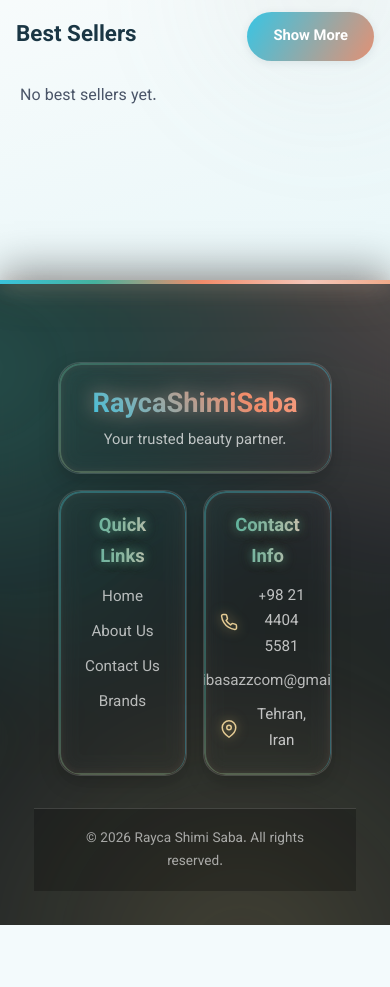
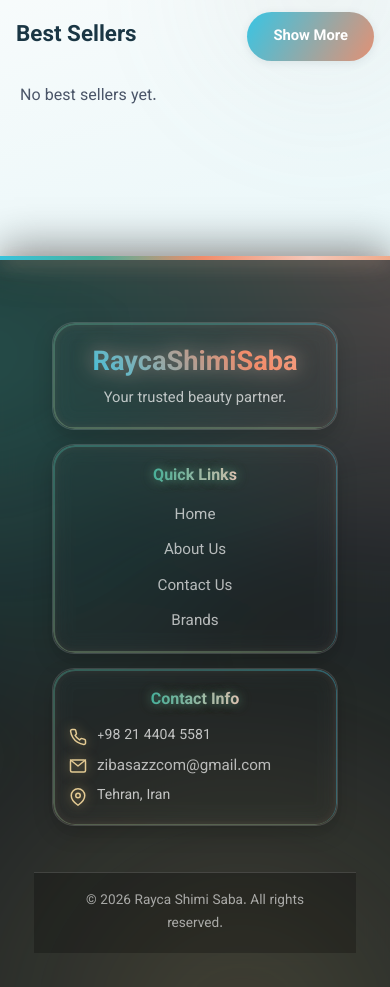
Before and after one commit to mtaham84/brand-site, a Django app: page /en/ in a window 390 px wide. Shown: the part 77-1064 px from the top of the page. Before the commit the page ends 1002 px from the top, so only its background shows below. Run offline with Django 5.2, Linux system fonts and the light colour scheme; data that the repository does not hold is empty.

Commit message:
Update base template

```diff
--- a/brands/templates/brands/base.html
+++ b/brands/templates/brands/base.html
@@ -1198,7 +1198,7 @@ footer::before {
 }
 .contact-list li {
     display: flex;
-    align-items: center;
+    align-items: flex-start;
     gap: 10px;
     color: rgba(255, 255, 255, 0.72);
     font-size: 0.95rem;
@@ -1208,9 +1208,26 @@ footer::before {
 .contact-list li:nth-child(1):hover { color: var(--pink); text-shadow: 0 0 10px var(--pink); animation: neonFlicker 400ms ease-in-out; }
 .contact-list li:nth-child(3):hover { color: var(--lavender); text-shadow: 0 0 10px var(--lavender); animation: neonFlicker 400ms ease-in-out; }
 
+/* متن کنار آیکن — اجازه‌ی شکستن خط به‌جای سرریز و بریده‌شدن */
+.contact-text {
+    min-width: 0;
+    flex: 1;
+    overflow-wrap: anywhere;
+    word-break: break-word;
+    text-align: start;
+    line-height: 1.5;
+}
+/* شماره تلفن و ایمیل چپ‌چین و ایزوله بشن تا وسط متن فارسی به‌هم نریزن */
+.ltr-text {
+    direction: ltr;
+    unicode-bidi: isolate;
+    display: inline-block;
+}
+
 /* آیکن‌های تماس با افکت نئونی */
 .contact-icon {
     flex-shrink: 0;
+    margin-top: 2px;
     color: var(--gold-light);
     stroke-width: 2;
     transition: transform var(--dur-base) var(--ease-snap), color var(--dur-base) var(--ease-out), filter var(--dur-base) var(--ease-out);
@@ -1226,8 +1243,8 @@ footer::before {
 .email-link-footer {
     color: rgba(255, 255, 255, 0.72);
     text-decoration: none;
-    display: inline-flex;
-    align-items: center;
+    display: flex;
+    align-items: flex-start;
     gap: 10px;
     transition: color var(--dur-fast) var(--ease-out), text-shadow var(--dur-fast) var(--ease-out);
 }
@@ -1257,15 +1274,16 @@ footer::before {
 
 /* واکنش‌گرایی */
 @media (max-width: 768px) {
+    .site-footer { margin-top: 56px; }
     .footer-grid {
-        grid-template-columns: 1fr 1fr;      /* دو ستون مساوی */
-        gap: 16px;
+        grid-template-columns: 1fr;   /* تک‌ستونه — قبلاً دوستونه بود و باعث می‌شد اطلاعات تماس در نصف عرض جا نشه و بریده بشه */
+        gap: 14px;
+        padding: 32px 18px 22px;
         text-align: center;
     }
 
-    /* کارت برند تمام عرض ردیف اول را بگیرد */
     .footer-card:first-child {
-        grid-column: span 2;
+        grid-column: auto;
     }
 
     .footer-desc {
@@ -1277,18 +1295,24 @@ footer::before {
         padding-left: 0;
     }
 
-    .contact-list li {
-        justify-content: center;
-    }
+    /* اطلاعات تماس چپ‌چین (خوانا) می‌مونه، حتی وقتی بقیه‌ی فوتر وسط‌چینه */
+    .contact-list { text-align: start; }
+    .contact-list li { justify-content: flex-start; }
+    .email-link-footer { justify-content: flex-start; }
 
     .site-footer::after {
         inset: -20% -20%;
     }
 
-    /* اختیاری: فاصلهٔ کمتر برای گوشی‌های خیلی باریک */
+    /* فاصله‌ی کمتر برای گوشی‌های خیلی باریک، و کوتاه‌تر شدن کل فوتر */
     .footer-card {
-        padding: 20px 16px;
+        padding: 18px 16px;
     }
+    .footer-heading { margin-bottom: 12px; font-size: 1rem; }
+    .footer-card ul { gap: 8px; }
+    .contact-list { gap: 10px; }
+    .contact-list li, .email-link-footer { font-size: 0.88rem; }
+    .footer-bottom { margin-top: 24px; padding-top: 16px; }
 }
 
 @media (prefers-reduced-motion: reduce) {
@@ -1787,7 +1811,7 @@ footer::before {
                     <svg class="contact-icon" width="18" height="18" viewBox="0 0 24 24" fill="none" stroke="currentColor" stroke-width="2" stroke-linecap="round" stroke-linejoin="round">
                         <path d="M22 16.92v3a2 2 0 0 1-2.18 2 19.79 19.79 0 0 1-8.63-3.07 19.5 19.5 0 0 1-6-6 19.79 19.79 0 0 1-3.07-8.67A2 2 0 0 1 4.11 2h3a2 2 0 0 1 2 1.72 12.84 12.84 0 0 0 .7 2.81 2 2 0 0 1-.45 2.11L8.09 9.91a16 16 0 0 0 6 6l1.27-1.27a2 2 0 0 1 2.11-.45 12.84 12.84 0 0 0 2.81.7A2 2 0 0 1 22 16.92z"/>
                     </svg>
-                    +98 21 4404 5581
+                    <span class="contact-text ltr-text">+98 21 4404 5581</span>
                 </li>
                 <li>
                     <a href="mailto:zibasazzcom@gmail.com" class="email-link-footer">
@@ -1795,7 +1819,7 @@ footer::before {
                             <rect x="2" y="4" width="20" height="16" rx="2"/>
                             <path d="m22 4-10 8L2 4"/>
                         </svg>
-                        zibasazzcom@gmail.com
+                        <span class="contact-text ltr-text">zibasazzcom@gmail.com</span>
                     </a>
                 </li>
                 <li>
@@ -1803,7 +1827,7 @@ footer::before {
                         <path d="M21 10c0 7-9 13-9 13s-9-6-9-13a9 9 0 0 1 18 0z"/>
                         <circle cx="12" cy="10" r="3"/>
                     </svg>
-                    {% if LANG == 'fa' %}ایران، تهران، فلکه دوم صادقیه، کوچه شهید دهزویی{% else %}Tehran, Iran{% endif %}
+                    <span class="contact-text">{% if LANG == 'fa' %}ایران، تهران، فلکه دوم صادقیه، کوچه شهید دهزویی{% else %}Tehran, Iran{% endif %}</span>
                 </li>
             </ul>
         </div>
```
Also changed, not shown: media/banners/img-proxy.webp (added), media/banners/img-proxy_V6m4ctb.webp (added), media/before_after/Before1.jpg (added), media/before_after/Before1_KMydifZ.jpg (added), media/before_after/before15.webp (added), media/before_after/before15_2Mq3mi1.webp (added), media/brands/banners/4ac439c91b9c1edb741fcb4ce7baec644f6049fd_1782628233.webp (added), media/brands/banners/4ac439c91b9c1edb741fcb4ce7baec644f6049fd_1782628233_NnVVfmK.webp (added), media/brands/banners/4ac439c91b9c1edb741fcb4ce7baec644f6049fd_1782628233_T9x7ZMU.webp (added), media/brands/logos/Gemini_Generated_Image_d7lk81d7lk81d7lk.png (added), media/brands/logos/Gemini_Generated_Image_i9db6zi9db6zi9db.png (added), media/brands/logos/Gemini_Generated_Image_q96kxq96kxq96kxq.png (added), media/catalogs/covers/01.jpg (added), media/products/164532654620233611.webp (added), 3 more files, 2 other files.
